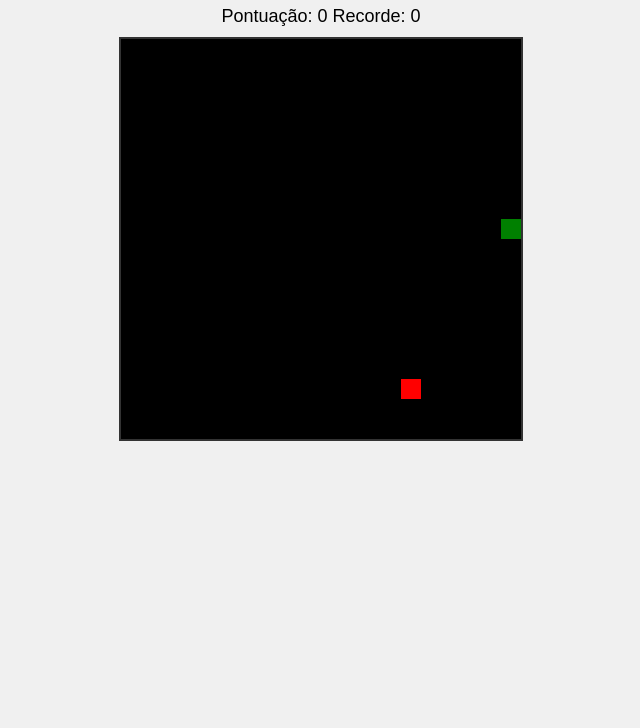
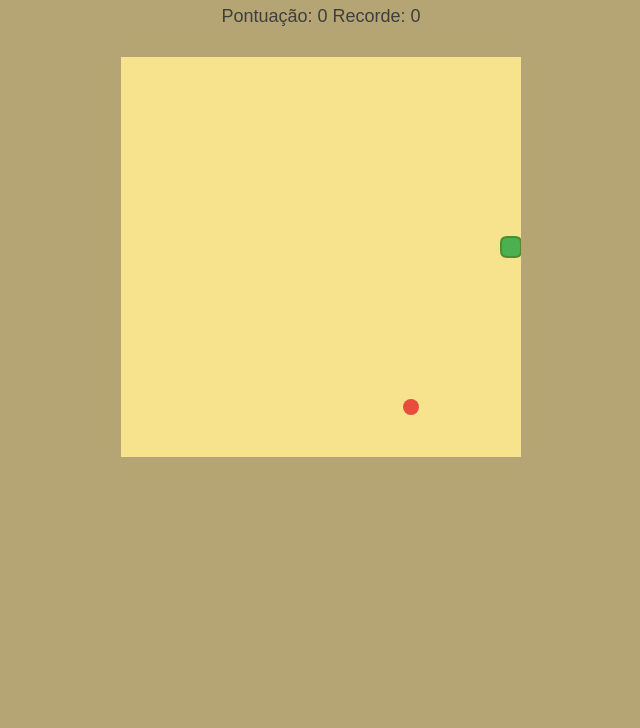
Before and after one commit to Jhenyfer11/Snake, a plain HTML site: page index.html in a window 1280 px wide. Shown: the part 72-800 px from the top of the page, without its empty margins (319-959 px from the left). Drawn offline with Linux system fonts and the light colour scheme.

Commit message:
visual atualizado

```diff
--- a/script.js
+++ b/script.js
@@ -18,6 +18,21 @@ let gameInterval;
 
 document.addEventListener('keydown', changeDirection);
 
+// Suporte para cantos arredondados
+CanvasRenderingContext2D.prototype.roundRect = function (x, y, width, height, radius) {
+  this.beginPath();
+  this.moveTo(x + radius, y);
+  this.lineTo(x + width - radius, y);
+  this.quadraticCurveTo(x + width, y, x + width, y + radius);
+  this.lineTo(x + width, y + height - radius);
+  this.quadraticCurveTo(x + width, y + height, x + width - radius, y + height);
+  this.lineTo(x + radius, y + height);
+  this.quadraticCurveTo(x, y + height, x, y + height - radius);
+  this.lineTo(x, y + radius);
+  this.quadraticCurveTo(x, y, x + radius, y);
+  this.closePath();
+};
+
 function changeDirection(event) {
   const key = event.keyCode;
   if (key === 37 && direction !== 'RIGHT') direction = 'LEFT';
@@ -36,17 +51,22 @@ function generateFood() {
 function draw() {
   ctx.clearRect(0, 0, canvasSize, canvasSize);
 
-  // Draw food
-  ctx.fillStyle = 'red';
-  ctx.fillRect(food.x, food.y, box, box);
+  // Comida (maçã)
+  ctx.fillStyle = '#e74c3c';
+  ctx.beginPath();
+  ctx.arc(food.x + box / 2, food.y + box / 2, box / 2.5, 0, Math.PI * 2);
+  ctx.fill();
 
-  // Draw snake
+  // Cobra
   for (let i = 0; i < snake.length; i++) {
-    ctx.fillStyle = i === 0 ? 'green' : 'lightgreen';
-    ctx.fillRect(snake[i].x, snake[i].y, box, box);
+    ctx.fillStyle = i === 0 ? '#4CAF50' : '#81C784'; // Cabeça e corpo
+    ctx.strokeStyle = '#558B2F';
+    ctx.lineWidth = 2;
+    ctx.roundRect(snake[i].x, snake[i].y, box, box, 6);
+    ctx.fill();
+    ctx.stroke();
   }
 
-  // Move snake
   let headX = snake[0].x;
   let headY = snake[0].y;
 
@@ -55,13 +75,12 @@ function draw() {
   if (direction === 'RIGHT') headX += box;
   if (direction === 'DOWN') headY += box;
 
-  // Check collision with walls
+  // Colisões
   if (headX < 0 || headX >= canvasSize || headY < 0 || headY >= canvasSize) {
     gameOver();
     return;
   }
 
-  // Check collision with self
   for (let i = 0; i < snake.length; i++) {
     if (headX === snake[i].x && headY === snake[i].y) {
       gameOver();
@@ -69,7 +88,7 @@ function draw() {
     }
   }
 
-  // Check if food is eaten
+  // Comer
   if (headX === food.x && headY === food.y) {
     score++;
     scoreElement.textContent = score;
@@ -80,7 +99,7 @@ function draw() {
     }
     food = generateFood();
 
-    // Increase speed
+    // Aumentar velocidade
     clearInterval(gameInterval);
     speed = Math.max(50, speed - 5);
     gameInterval = setInterval(draw, speed);
@@ -88,7 +107,6 @@ function draw() {
     snake.pop();
   }
 
-  // Add new head
   const newHead = { x: headX, y: headY };
   snake.unshift(newHead);
 }
@@ -96,7 +114,6 @@ function draw() {
 function gameOver() {
   clearInterval(gameInterval);
   alert('Fim de jogo! Sua pontuação: ' + score);
-  // Reset game
   snake = [{ x: 9 * box, y: 9 * box }];
   direction = 'RIGHT';
   food = generateFood();
--- a/style.css
+++ b/style.css
@@ -1,21 +1,27 @@
 body {
-    font-family: Arial, sans-serif;
+    font-family: 'Arial', sans-serif;
     text-align: center;
-    background-color: #f0f0f0;
+    background-color: #b5a574; /* Bege escuro */
+    margin: 0;
+    padding: 0;
   }
 
   h1 {
     margin-top: 20px;
+    color: #3e3e3e;
   }
 
   .score-container {
     margin: 10px 0;
     font-size: 18px;
+    color: #3e3e3e;
   }
 
   canvas {
-    background-color: #000;
+    background-color: #f7e38d; /* Bege claro */
     display: block;
-    margin: 0 auto;
-    border: 2px solid #333;
+    margin: 20px auto;
+    border: 10px solid #b5a574;
+    border-radius: 10px;
+    box-shadow: 0 0 10px #b5a574;
   }
```
